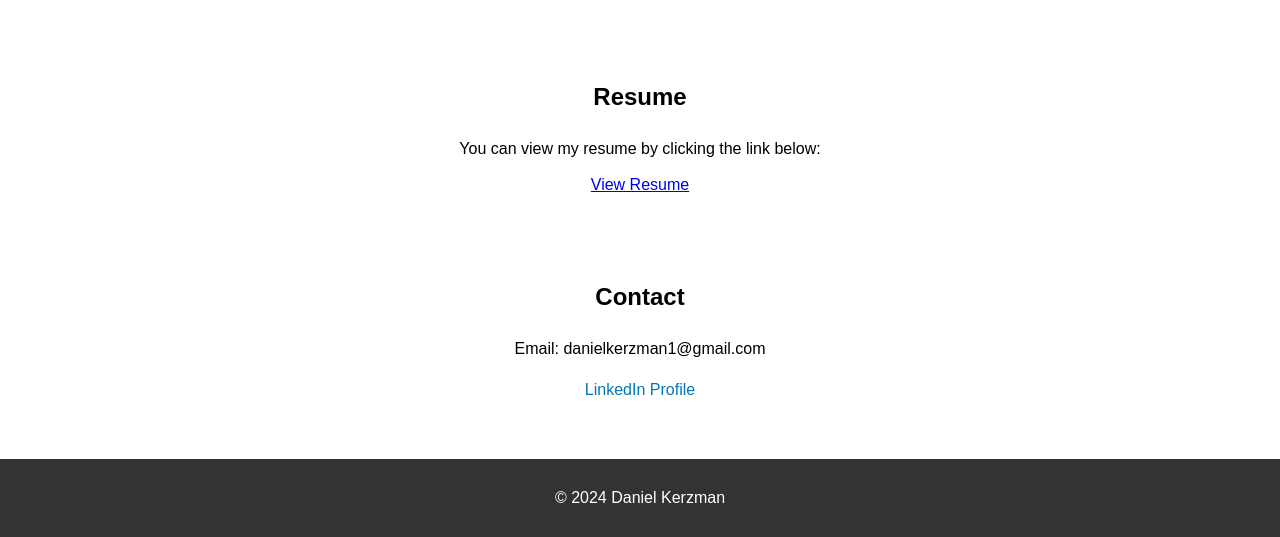
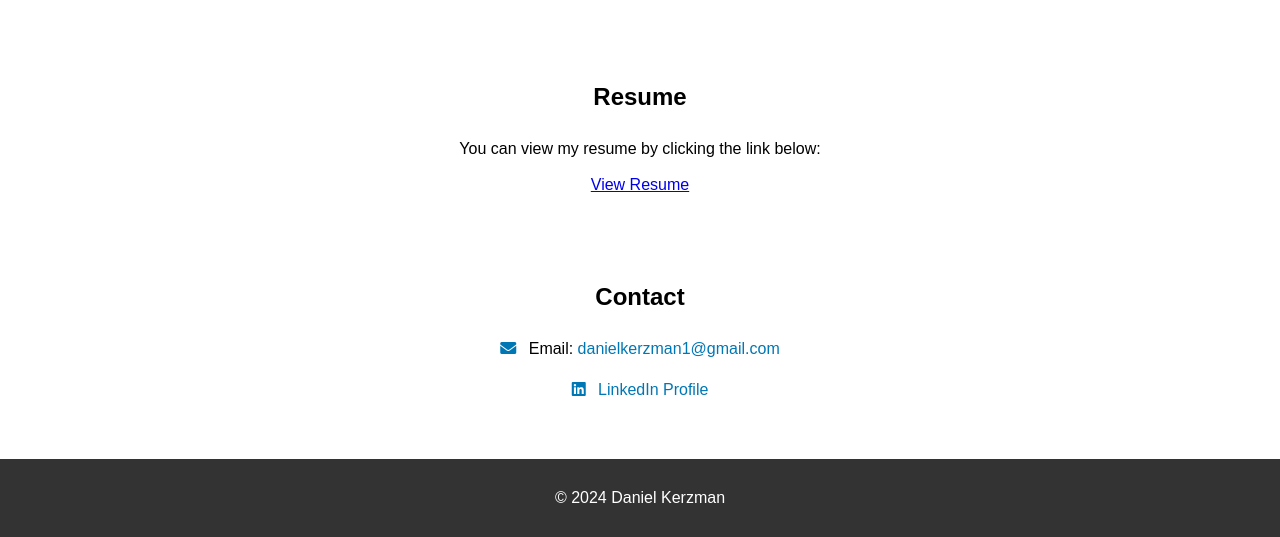
Before and after one commit to FreddieLool/FreddieLool.github.io, a plain HTML site: page index.html in a window 1280 px wide. Shown: the part 1907-2444 px from the top of the page. Drawn offline with Linux system fonts and the light colour scheme.

Commit message:
Refining Styling

```diff
--- a/index.html
+++ b/index.html
@@ -5,6 +5,7 @@
     <meta name="viewport" content="width=device-width, initial-scale=1.0">
     <title>Daniel Kerzman - Portfolio</title>
     <link rel="stylesheet" href="styles.css">
+    <link rel="stylesheet" href="https://cdnjs.cloudflare.com/ajax/libs/font-awesome/5.15.4/css/all.min.css">
 </head>
 <body>
     <header>
@@ -41,7 +42,6 @@
                 Your browser does not support the video tag.
             </video>
             <video controls>
->
                 <source src="Videos/GameVideo.mp4" type="video/mp4">
                 Your browser does not support the video tag.
             </video>
@@ -55,8 +55,14 @@
     </section>
     <section id="contact">
         <h2>Contact</h2>
-        <p>Email: danielkerzman1@gmail.com</p>
-        <p><a href="https://www.linkedin.com/in/danielkerzman/" target="_blank">LinkedIn Profile</a></p>
+        <p>
+            <i class="fas fa-envelope"></i>
+            Email: <a href="mailto:danielkerzman1@gmail.com">danielkerzman1@gmail.com</a>
+        </p>
+        <p>
+            <i class="fab fa-linkedin"></i>
+            <a href="https://www.linkedin.com/in/daniel-kerzman-069897242/" target="_blank">LinkedIn Profile</a>
+        </p>
     </section>
     <footer>
         <p>&copy; 2024 Daniel Kerzman</p>
--- a/styles.css
+++ b/styles.css
@@ -72,7 +72,7 @@ section {
 
 .project img {
     display: block;
-    margin: 10px auto;
+    margin: 0 auto 10px auto; /* Center the image and add margin below */
     max-width: 100%; /* Ensure the image doesn't overflow the container */
 }
 
@@ -94,8 +94,13 @@ footer {
     margin-bottom: 10px;
 }
 
+#contact i {
+    margin-right: 8px;
+    color: #0077b5; /* Use the same color as the LinkedIn blue */
+}
+
 #contact a {
-    color: #0077b5; /* LinkedIn blue */
+    color: #0077b5;
     text-decoration: none;
 }
 
```
